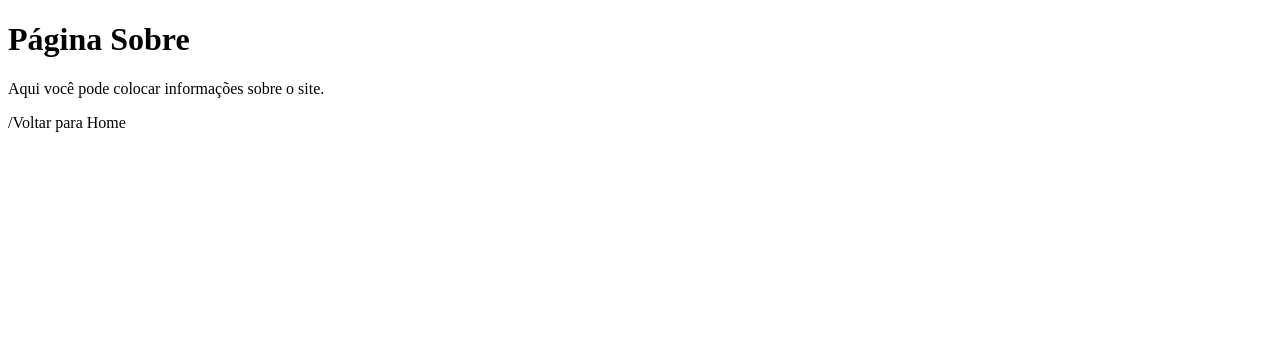
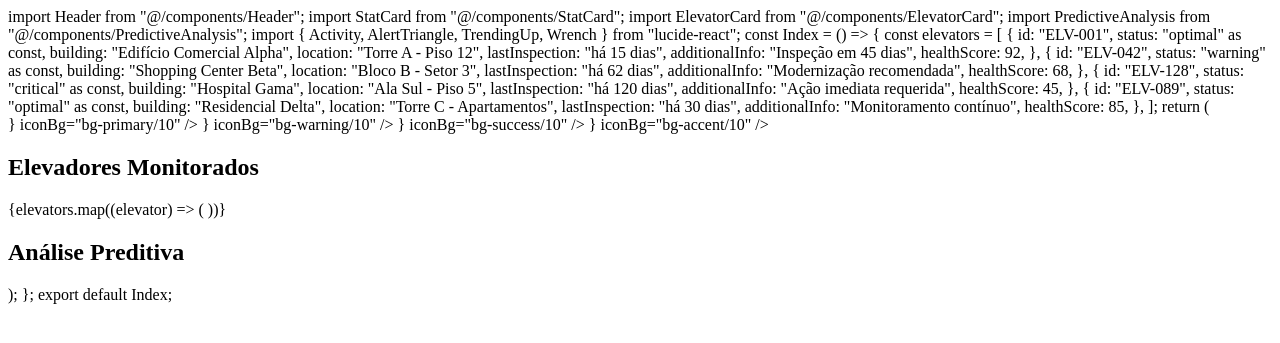
Before and after one commit to isaquehur-commits/meu_site, a Flask app: page /sobre in a window 1280 px wide. Shown: the top 343 px of the page. Run offline with Flask 3, Linux system fonts and the light colour scheme.

Commit message:
Adicionando nova pagina

```diff
--- a/templates/sobre.html
+++ b/templates/sobre.html
@@ -1,12 +1,107 @@
-<!DOCTYPE html>
-<html lang="pt-BR">
-<head>
-    <meta charset="UTF-8">
-    <title>Página Sobre</title>
-</head>
-<body>
-    <h1>Página Sobre</h1>
-    <p>Aqui você pode colocar informações sobre o site.</p>
-    /Voltar para Home</a>
-</body>
-</html>
+import Header from "@/components/Header";
+import StatCard from "@/components/StatCard";
+import ElevatorCard from "@/components/ElevatorCard";
+import PredictiveAnalysis from "@/components/PredictiveAnalysis";
+import { Activity, AlertTriangle, TrendingUp, Wrench } from "lucide-react";
+
+const Index = () => {
+  const elevators = [
+    {
+      id: "ELV-001",
+      status: "optimal" as const,
+      building: "Edifício Comercial Alpha",
+      location: "Torre A - Piso 12",
+      lastInspection: "há 15 dias",
+      additionalInfo: "Inspeção em 45 dias",
+      healthScore: 92,
+    },
+    {
+      id: "ELV-042",
+      status: "warning" as const,
+      building: "Shopping Center Beta",
+      location: "Bloco B - Setor 3",
+      lastInspection: "há 62 dias",
+      additionalInfo: "Modernização recomendada",
+      healthScore: 68,
+    },
+    {
+      id: "ELV-128",
+      status: "critical" as const,
+      building: "Hospital Gama",
+      location: "Ala Sul - Piso 5",
+      lastInspection: "há 120 dias",
+      additionalInfo: "Ação imediata requerida",
+      healthScore: 45,
+    },
+    {
+      id: "ELV-089",
+      status: "optimal" as const,
+      building: "Residencial Delta",
+      location: "Torre C - Apartamentos",
+      lastInspection: "há 30 dias",
+      additionalInfo: "Monitoramento contínuo",
+      healthScore: 85,
+    },
+  ];
+
+  return (
+    <div className="min-h-screen bg-background">
+      <Header />
+
+      <main className="container mx-auto p-6 space-y-6">
+        <div className="grid gap-6 md:grid-cols-2 lg:grid-cols-4">
+          <StatCard
+            title="Elevadores Monitorados"
+            value="247"
+            subtitle="+12 novos este mês"
+            icon={<Activity className="h-6 w-6 text-primary" />}
+            iconBg="bg-primary/10"
+          />
+          <StatCard
+            title="Alertas Ativos"
+            value="23"
+            subtitle="8 críticos, 15 médios"
+            icon={<AlertTriangle className="h-6 w-6 text-warning" />}
+            iconBg="bg-warning/10"
+          />
+          <StatCard
+            title="Score Médio de Saúde"
+            value="87%"
+            subtitle="+3% vs mês anterior"
+            icon={<TrendingUp className="h-6 w-6 text-success" />}
+            iconBg="bg-success/10"
+          />
+          <StatCard
+            title="Modernizações Planejadas"
+            value="45"
+            subtitle="R$ 2.3M orçado"
+            icon={<Wrench className="h-6 w-6 text-accent" />}
+            iconBg="bg-accent/10"
+          />
+        </div>
+
+        <div className="grid gap-6 lg:grid-cols-3">
+          <div className="lg:col-span-2 space-y-4">
+            <div className="flex items-center gap-2">
+              <h2 className="text-2xl font-bold text-foreground">Elevadores Monitorados</h2>
+            </div>
+            <div className="space-y-4">
+              {elevators.map((elevator) => (
+                <ElevatorCard key={elevator.id} {...elevator} />
+              ))}
+            </div>
+          </div>
+
+          <div className="space-y-4">
+            <div className="flex items-center gap-2">
+              <h2 className="text-2xl font-bold text-foreground">Análise Preditiva</h2>
+            </div>
+            <PredictiveAnalysis />
+          </div>
+        </div>
+      </main>
+    </div>
+  );
+};
+
+export default Index;
```
